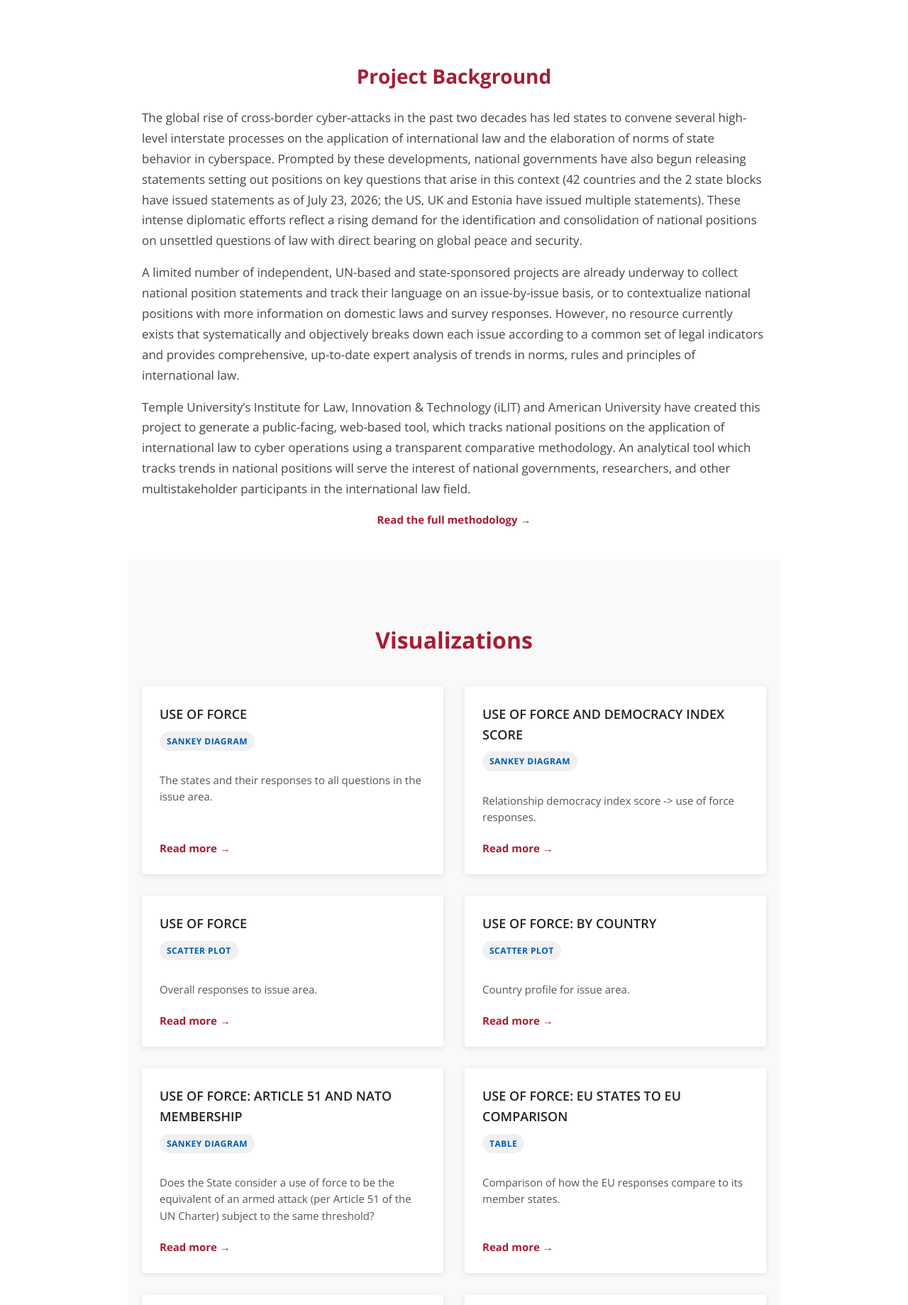
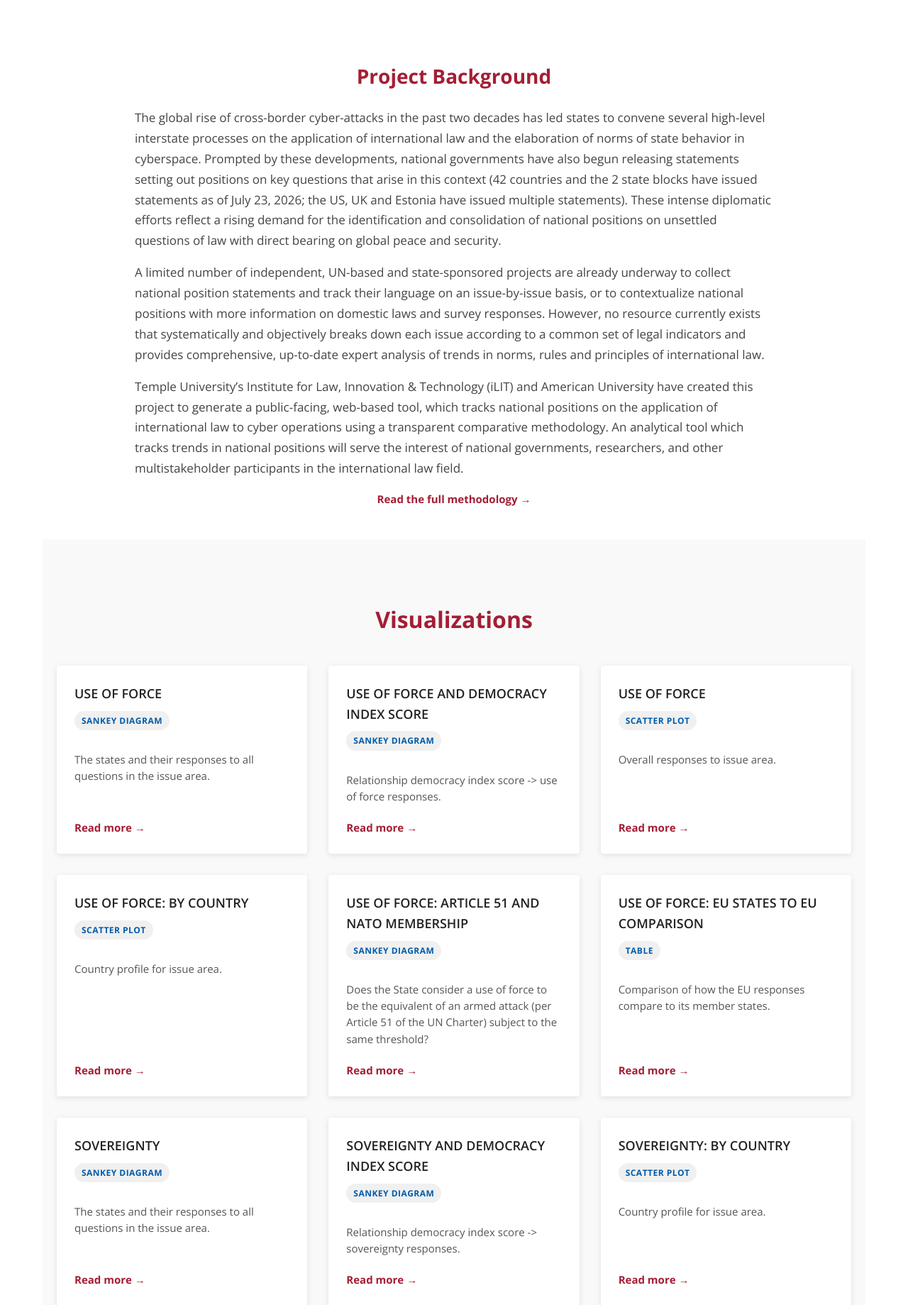
Before and after one commit to marieleponti/globalcyberlawproject-ilit, a Django app: page / in a window 1280 px wide. Shown: the part 169-2008 px from the top of the page at 71% size. Run offline with Django 4.2, Linux system fonts and the light colour scheme; the visitor is signed in with stand-in values (Sample User, id 1).

Commit message:
center content

```diff
--- a/src/core/templates/core/base.html
+++ b/src/core/templates/core/base.html
@@ -157,9 +157,11 @@
 
         .main-content {
             max-width: 1200px;
-            margin: 30px 10rem;
+            margin: 30px auto;
             padding: 0 20px;
             flex: 1;
+            width: 100%;
+            box-sizing: border-box;
         }
 
         .hero {
```
